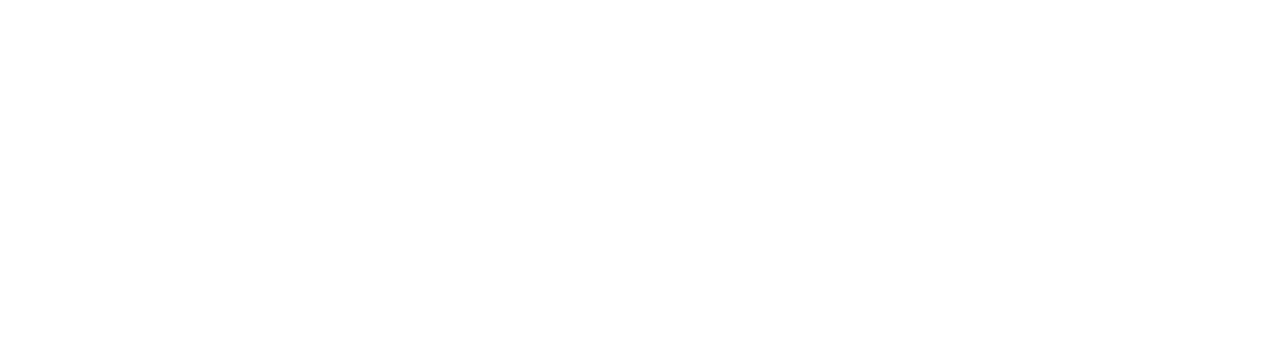
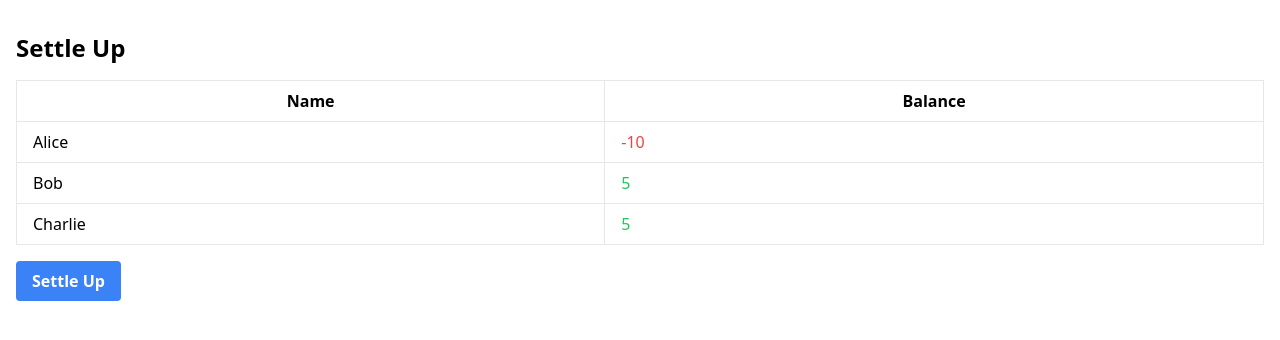
Before and after one commit to huligabuliga/tripster, a React (Create React App) app in the folder frontend/: page /settleup in a window 1280 px wide. Before the commit this address had no page. Shown: the top 340 px of the page. Built offline with nearby package versions, Linux system fonts and the light colour scheme.

Commit message:
settleup Template

```diff
--- a/frontend/src/App.js
+++ b/frontend/src/App.js
@@ -3,6 +3,7 @@
 import Register from './pages/Register'
 import Home from './pages/Home'
 import NewExpense from './pages/NewExpense'
+import SettleUp from './pages/SettleUp'
 function App() {
   return (
     <Routes>
@@ -10,6 +11,7 @@
       <Route path='login' element={<Login />} />
       <Route path='register' element={<Register />} />
       <Route path='newexpense' element={<NewExpense />} />
+      <Route path='settleup' element={<SettleUp />} />
     </Routes>
   );
 }
--- /dev/null
+++ b/frontend/src/pages/SettleUp.js
@@ -0,0 +1,58 @@
+import React from 'react';
+// // css file
+// import './SettleUp.css';
+
+const SettleUp = () => {
+  const transactions = [
+    { payer: 'Alice', payee: 'Bob', amount: 10 },
+    { payer: 'Alice', payee: 'Charlie', amount: 20 },
+    { payer: 'Bob', payee: 'Alice', amount: 5 },
+    { payer: 'Charlie', payee: 'Alice', amount: 15 },
+  ];
+
+  const balances = {};
+
+  transactions.forEach((transaction) => {
+    const { payer, payee, amount } = transaction;
+
+    if (!balances[payer]) {
+      balances[payer] = 0;
+    }
+
+    if (!balances[payee]) {
+      balances[payee] = 0;
+    }
+
+    balances[payer] -= amount;
+    balances[payee] += amount;
+  });
+
+  const settleUp = () => {
+    // TODO: Implement settle up logic
+  };
+
+  return (
+    <div className="container mx-auto px-4 py-8">
+      <h1 className="text-2xl font-bold mb-4">Settle Up</h1>
+      <table className="w-full border">
+        <thead>
+          <tr>
+            <th className="border px-4 py-2">Name</th>
+            <th className="border px-4 py-2">Balance</th>
+          </tr>
+        </thead>
+        <tbody>
+          {Object.entries(balances).map(([name, balance]) => (
+            <tr key={name}>
+              <td className="border px-4 py-2">{name}</td>
+              <td className={`border px-4 py-2 ${balance < 0 ? 'text-red-500' : 'text-green-500'}`}>{balance}</td>
+            </tr>
+          ))}
+        </tbody>
+      </table>
+      <button type="button" className="bg-blue-500 hover:bg-blue-700 text-white font-bold py-2 px-4 rounded mt-4" onClick={settleUp}>Settle Up</button>
+    </div>
+  );
+};
+
+export default SettleUp;
```
